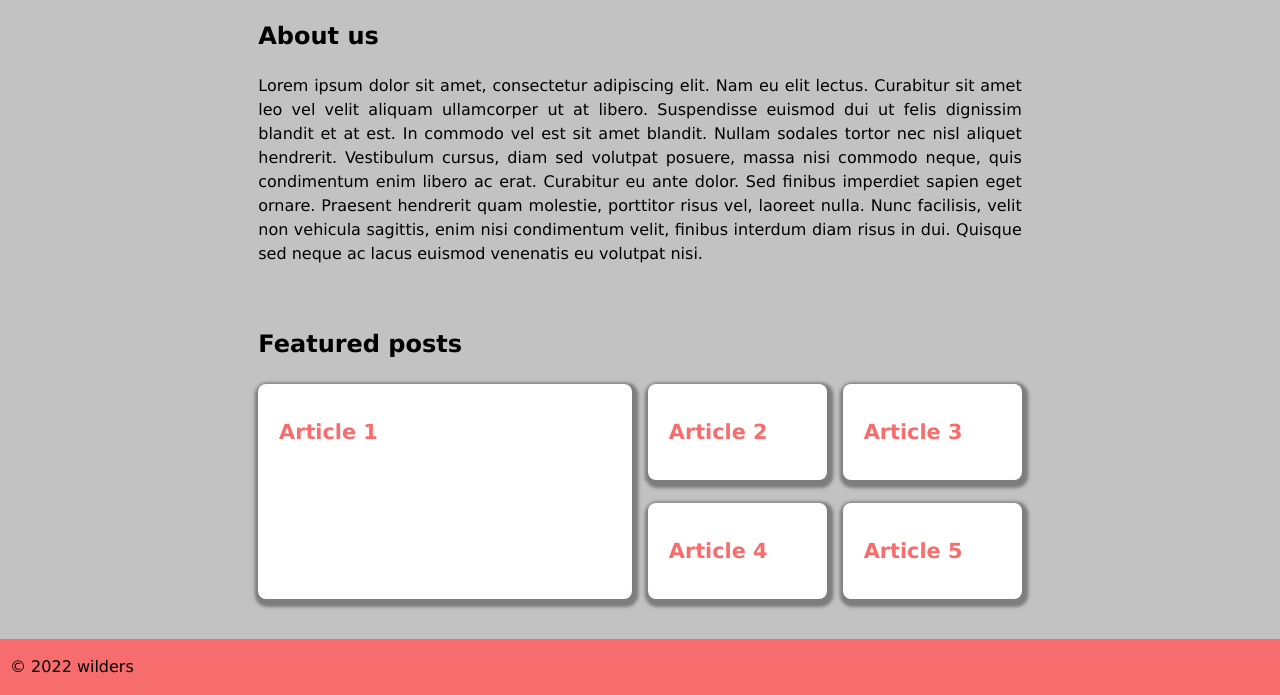
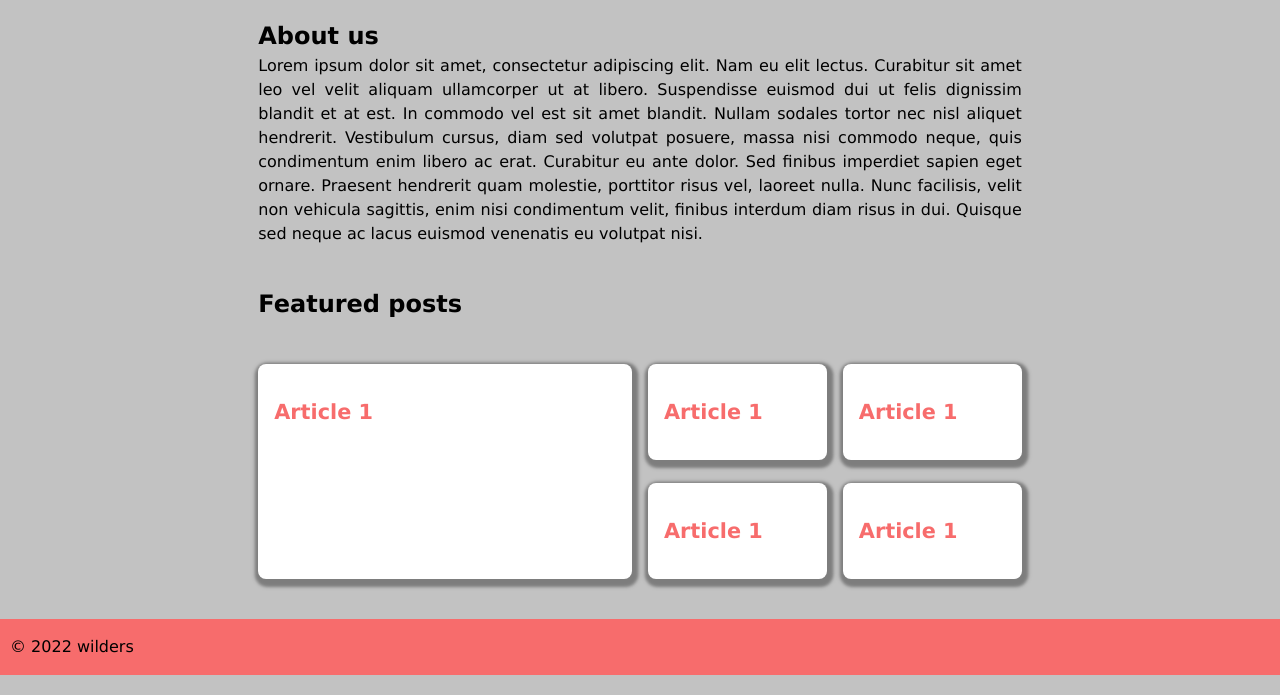
Before and after one commit to GarciaJLoic/HTML-CSS-Basics-workshop, a plain HTML site: page index.html in a window 1280 px wide. Shown: the part 472-1167 px from the top of the page. Drawn offline with Linux system fonts and the light colour scheme.

Commit message:
Minor change in css and html for validated w3c

```diff
--- a/index.html
+++ b/index.html
@@ -10,32 +10,33 @@
 </head>
 
 <body>
-    <!------------->
+    <!--*********-->
     <!-- NAVBAR -->
-    <!----------->
+    <!--*******-->
     <nav>
-        <h1>Workshop</h1>
+        <h2>Workshop</h2>
         <ul>
             <li><a href="#">Home</a></li>
             <li><a href="#AboutUs">About us</a></li>
             <li><a href="#featured">Featured posts</a></li>
         </ul>
     </nav>
-    <!------------->
+    <!--*********-->
     <!-- HEADER -->
-    <!----------->
+    <!--*******-->
+
     <header>
         <h1>
             Hello World !!!
         </h1>
     </header>
-    <!------------->
+    <!--*********-->
     <!-- MAIN   -->
-    <!----------->
+    <!--*******-->
     <main>
-        <!--------------------------->
+        <!--***********************-->
         <!-- SECTION 1 : About Us -->
-        <!------------------------->
+        <!--*********************-->
         <section id="AboutUs">
             <h2>
                 About us
@@ -52,23 +53,33 @@
                 interdum diam risus in dui. Quisque sed neque ac lacus euismod venenatis eu volutpat nisi.
             </p>
         </section>
-        <!---------------------------------->
+        <!--******************************-->
         <!-- SECTION 2 : Featured posts  -->
-        <!-------------------------------->
+        <!--****************************-->
         <section id="featured" class="featured">
             <h2>
                 Featured posts
             </h2>
-            <article>Article 1</article>
-            <article>Article 2</article>
-            <article>Article 3</article>
-            <article>Article 4</article>
-            <article>Article 5</article>
+            <article>
+                <h2>Article 1</h2>
+            </article>
+            <article>
+                <h2>Article 1</h2>
+            </article>
+            <article>
+                <h2>Article 1</h2>
+            </article>
+            <article>
+                <h2>Article 1</h2>
+            </article>
+            <article>
+                <h2>Article 1</h2>
+            </article>
         </section>
     </main>
-    <!------------->
+    <!--*********-->
     <!-- FOOTER -->
-    <!----------->
+    <!--*******-->
     <footer>
         <p>© 2022 wilders</p>
     </footer>
--- a/style.css
+++ b/style.css
@@ -13,9 +13,11 @@
 }
 
 body,
+h1,
+h2,
 p {
     margin: 0;
-    /* Resets the externes margins of the body and h1 elements  */
+    /* Resets the externes margins of the body, h1, h2 and p elements  */
 }
 
 body {
@@ -105,7 +107,7 @@ header {
     /* The flexbox items are aligned at the center of the cross axis. Here Verticaly*/
     min-height: 350px;
     /* Defines a minimun height for the header */
-    background-image: url(https://loremflickr.com/cache/resized/65535_51720087764_d11176e0a1_k_1200_300_nofilter.jpg);
+    background-image: url(background.jpeg);
     /* Add background in the header */
     background-size: cover;
     /* resize the background image to make sure the element takes up all the space. */
@@ -148,7 +150,7 @@ section {
 }
 
 /* h2 contained in .featured */
-.featured h2 {
+.featured>h2 {
     grid-column: 1 / -1;
     /* Allows h2 to take all columns no matter how many */
 }
@@ -177,8 +179,6 @@ section {
     /* Defines internal marges */
     font-weight: bold;
     /* Text becomes bold */
-    font-size: 1.3rem;
-    /* Defines size of font article */
     transition: background-color 0.4s linear, color 0.4s linear;
     /* Shorthand property for transition-property transition-duration and transition-timing-function*/
 }
@@ -194,6 +194,10 @@ section {
     /* Shorthand property for transition-property transition-duration and transition-timing-function*/
 }
 
+.featured article h2 {
+    font-size: 1.3rem;
+    /* Defines font size of h2 in article */
+}
 
 
 /*---------*/
```
Also changed, not shown: background.jpeg (added).
